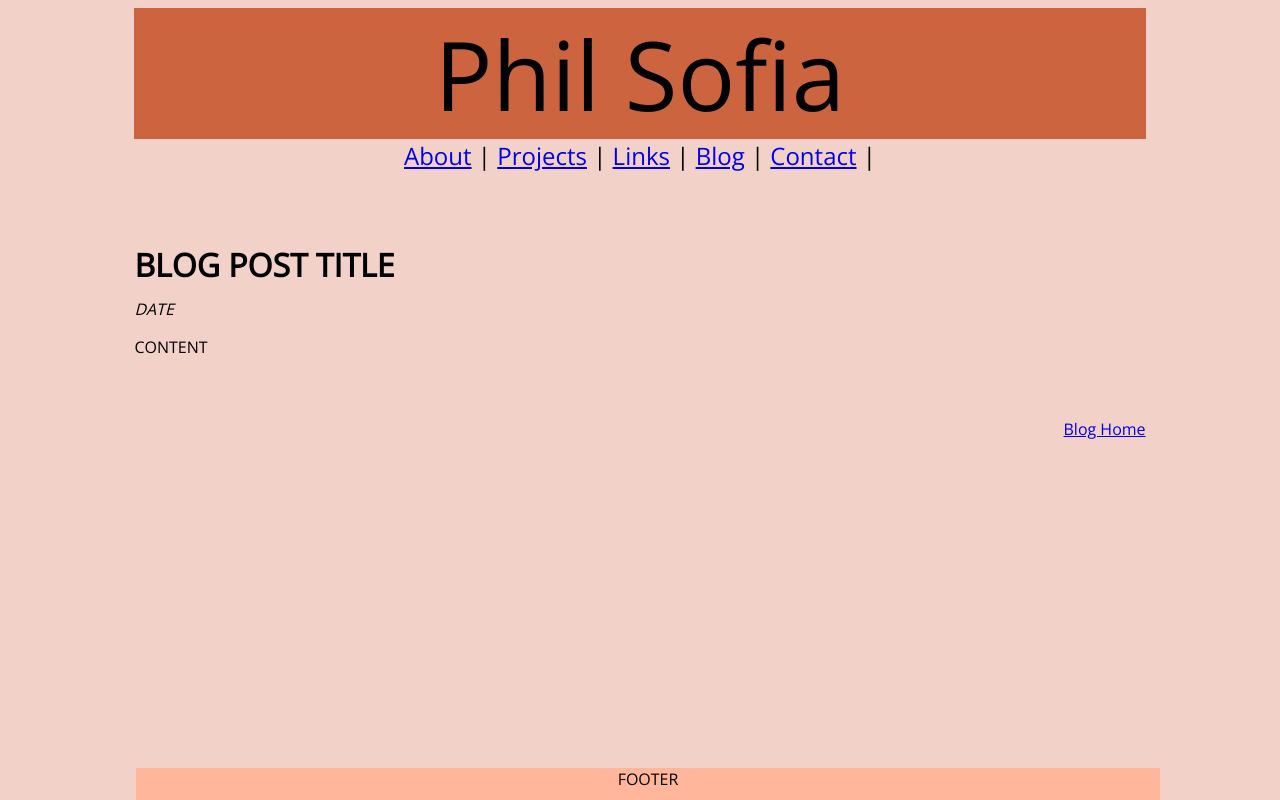
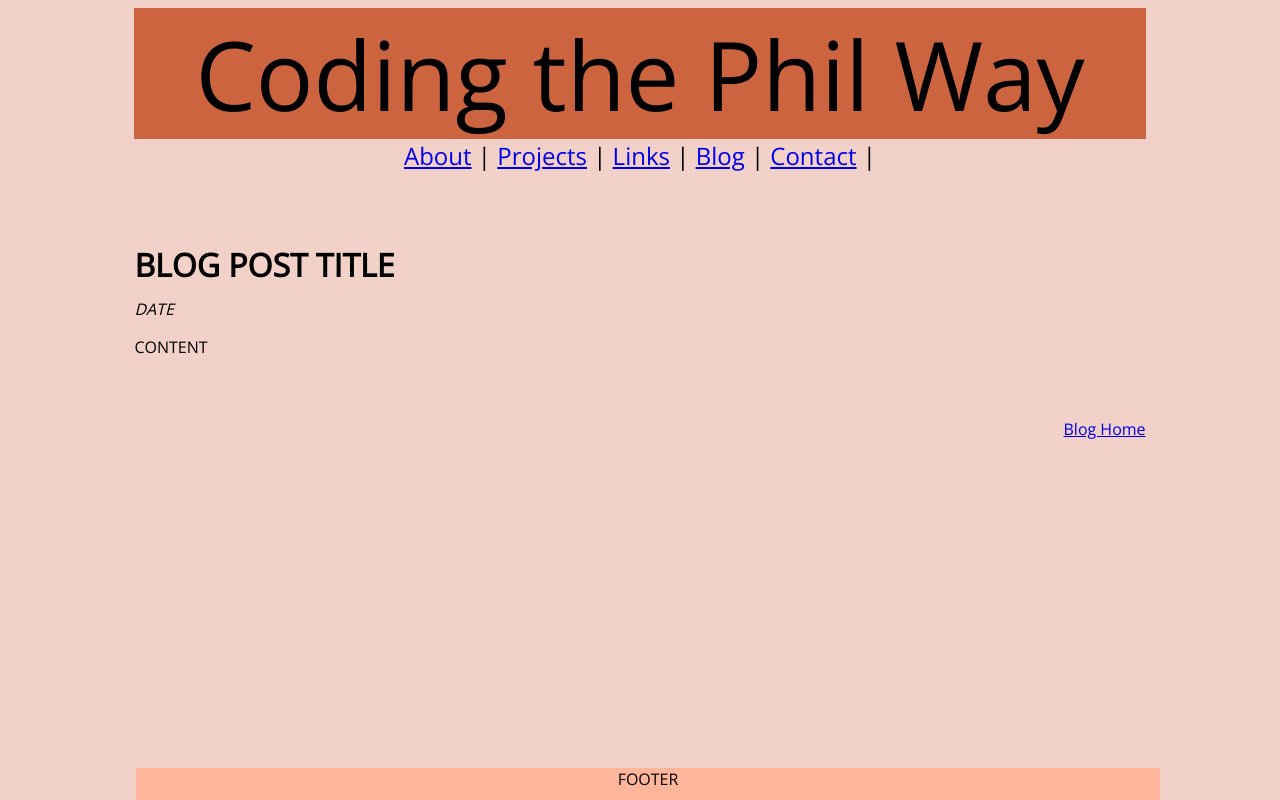
Before and after one commit to philsof/philsof.github.io, a plain HTML site: page blog/blog-post.html in a window 1280 px wide. Drawn offline with nearby package versions, Linux system fonts and the light colour scheme.

Commit message:
Update text of header to Coding the Phil Way

```diff
--- a/blog/blog-post.html
+++ b/blog/blog-post.html
@@ -8,7 +8,7 @@
   <link rel="stylesheet" type="text/css" href="/blog_template.css">
 </head>
 <body>
-<header id="header">Phil Sofia</header>
+<header id="header">Coding the Phil Way</header>
     <nav id="nav"><a href="#">About</a> |
       <a href="#">Projects</a> |
       <a href="#">Links</a> |
```
Also changed, not shown: blog/blog-template.html (+1 -1 lines), blog/c1-chefs-kitchen.html (+1 -1 lines), blog/t1-git-blog.html (+1 -1 lines), blog/t2-css-design.html (+1 -1 lines), index.html (+1 -1 lines).
